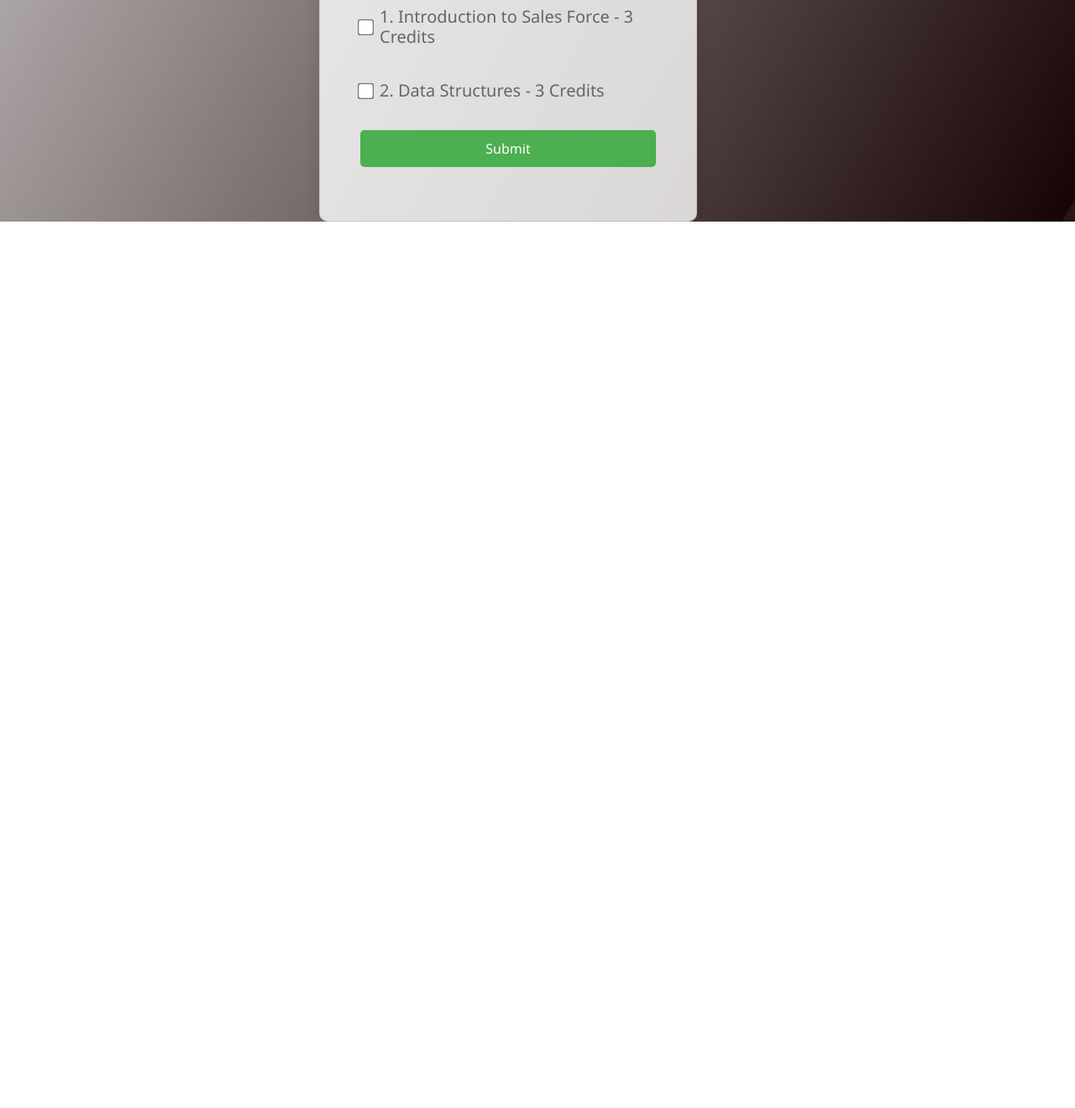
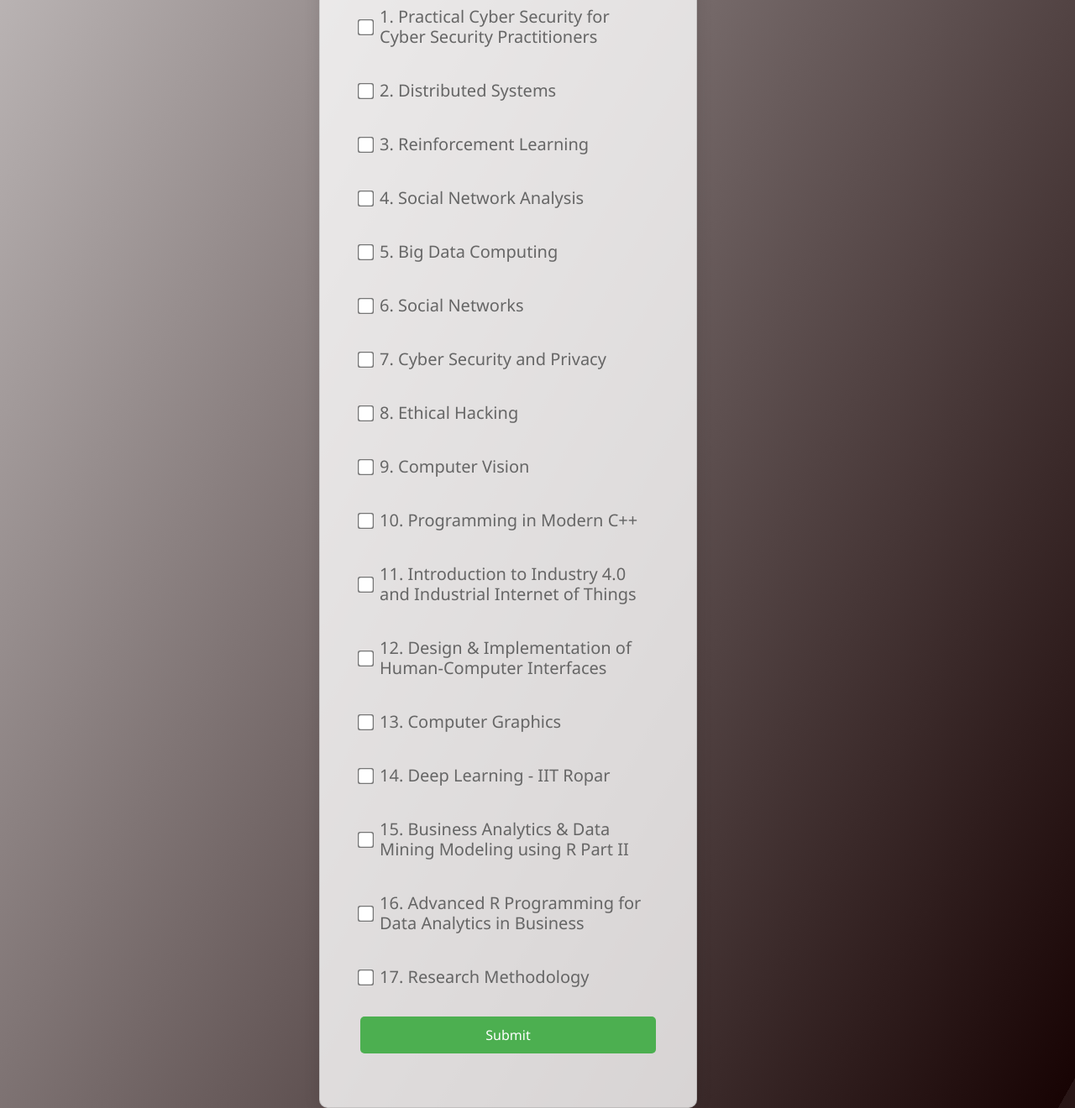
Before and after one commit to DevKharthik/nptel-frontend, a plain HTML site: page index.html in a window 1280 px wide. Shown: the part 935-2255 px from the top of the page at 84% size. Before the commit the page ends 1199 px from the top, so only its background shows below. Drawn offline with nearby package versions, Linux system fonts and the light colour scheme.

Commit message:
commited

```diff
--- a/index.html
+++ b/index.html
@@ -257,16 +257,106 @@
             <label for="course">NPTEL COURSE:</label>
             <p> Select course from below: </p>
             <div class="course-details">
-              <input type="checkbox" id="course1" name="courses[]" value="Introduction to Sales Force">
+              <input type="checkbox" id="course1" name="courses[]" value="Practical Cyber Security for Cyber Security Practitioners">
               <div>
-                <h3>1. Introduction to Sales Force  - 3 Credits </h3>
+                <h3>1. Practical Cyber Security for Cyber Security Practitioners </h3>
               </div>
             </div>
 
             <div class="course-details">
-              <input type="checkbox" id="course2" name="courses[]" value="Devops">
+              <input type="checkbox" id="course2" name="courses[]" value="Distributed Systems">
               <div>
-                <h3>2. Data Structures - 3 Credits </h3>
+                <h3>2. Distributed Systems </h3>
+              </div>
+            </div>
+            <div class="course-details">
+              <input type="checkbox" id="course3" name="courses[]" value="Reinforcement Learning">
+              <div>
+                <h3>3. Reinforcement Learning </h3>
+              </div>
+            </div>
+            <div class="course-details">
+              <input type="checkbox" id="course4" name="courses[]" value="Social Network Analysis">
+              <div>
+                <h3>4. Social Network Analysis </h3>
+              </div>
+            </div>
+            <div class="course-details">
+              <input type="checkbox" id="course5" name="courses[]" value="Big Data Computing">
+              <div>
+                <h3>5. Big Data Computing </h3>
+              </div>
+            </div>
+            <div class="course-details">
+              <input type="checkbox" id="course6" name="courses[]" value="Social Networks">
+              <div>
+                <h3>6. Social Networks </h3>
+              </div>
+            </div>
+            <div class="course-details">
+              <input type="checkbox" id="course7" name="courses[]" value="Cyber Security and Privacy">
+              <div>
+                <h3>7. Cyber Security and Privacy </h3>
+              </div>
+            </div>
+            <div class="course-details">
+              <input type="checkbox" id="course8" name="courses[]" value="Ethical Hacking">
+              <div>
+                <h3>8. Ethical Hacking </h3>
+              </div>
+            </div>
+            <div class="course-details">
+              <input type="checkbox" id="course9" name="courses[]" value="Computer Vision">
+              <div>
+                <h3>9. Computer Vision </h3>
+              </div>
+            </div>
+            <div class="course-details">
+              <input type="checkbox" id="course10" name="courses[]" value="Programming in Modern C++">
+              <div>
+                <h3>10. Programming in Modern C++ </h3>
+              </div>
+            </div>
+            <div class="course-details">
+              <input type="checkbox" id="course11" name="courses[]" value="Introduction to Industry 4.0 and Industrial Internet of Things">
+              <div>
+                <h3>11. Introduction to Industry 4.0 and Industrial Internet of Things </h3>
+              </div>
+            </div>
+            <div class="course-details">
+              <input type="checkbox" id="course12" name="courses[]" value="Design & Implementation of Human-Computer Interfaces">
+              <div>
+                <h3>12. Design & Implementation of Human-Computer Interfaces </h3>
+              </div>
+            </div>
+            <div class="course-details">
+              <input type="checkbox" id="course13" name="courses[]" value="Computer Graphics">
+              <div>
+                <h3>13. Computer Graphics </h3>
+              </div>
+            </div>
+            <div class="course-details">
+              <input type="checkbox" id="course14" name="courses[]" value="Deep Learning - IIT Ropar">
+              <div>
+                <h3>14. Deep Learning - IIT Ropar </h3>
+              </div>
+            </div>
+            <div class="course-details">
+              <input type="checkbox" id="course15" name="courses[]" value="Business Analytics & Data Mining Modeling using R Part II">
+              <div>
+                <h3>15. Business Analytics & Data Mining Modeling using R Part II </h3>
+              </div>
+            </div>
+            <div class="course-details">
+              <input type="checkbox" id="course16" name="courses[]" value="Advanced R Programming for Data Analytics in Business">
+              <div>
+                <h3>16. Advanced R Programming for Data Analytics in Business </h3>
+              </div>
+            </div>
+            <div class="course-details">
+              <input type="checkbox" id="course17" name="courses[]" value="Research Methodology">
+              <div>
+                <h3>17. Research Methodology </h3>
               </div>
             </div>
 
```
Also changed, not shown: confirmation.html (+1 -1 lines).
